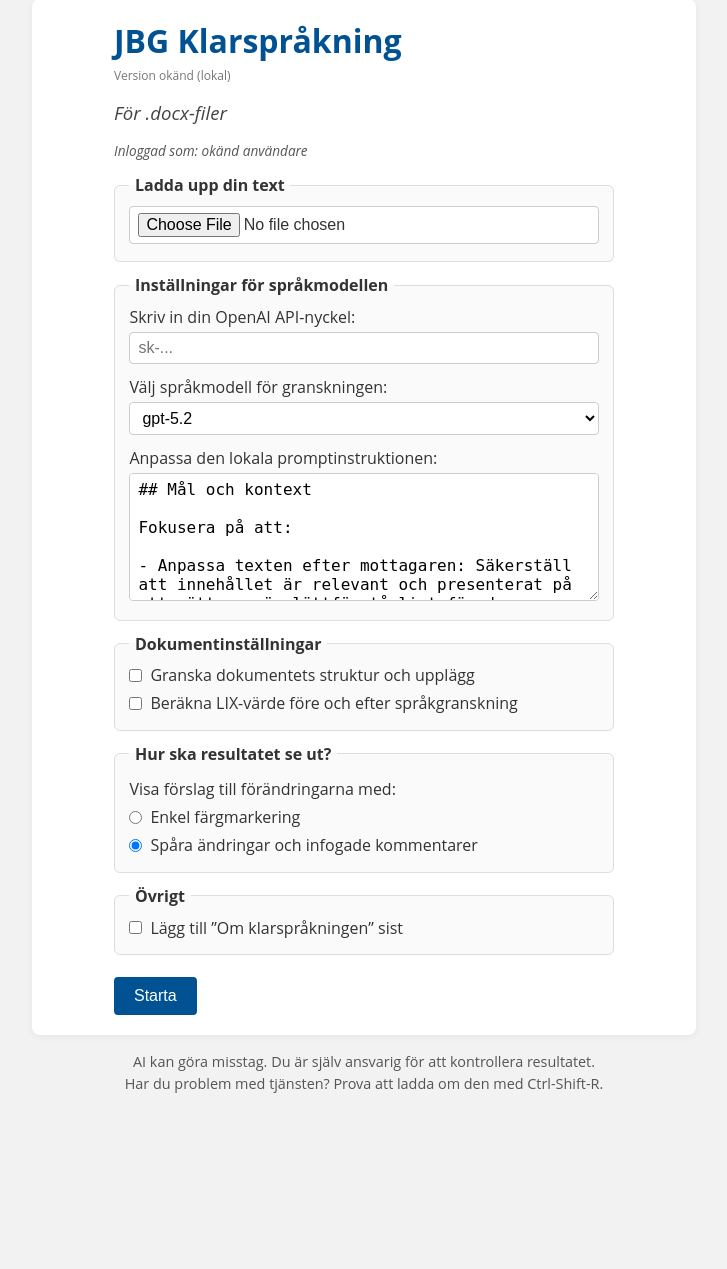
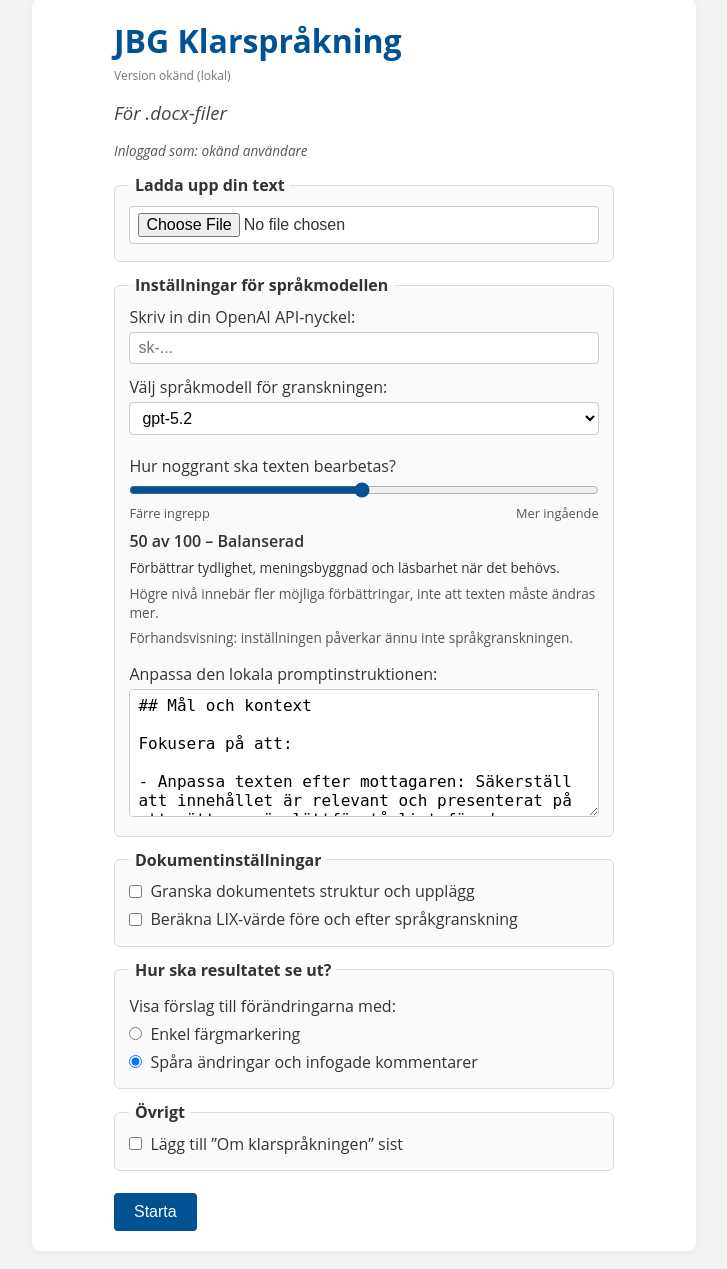
Before and after one commit to slimebob1975/JBGLangImprover, a FastAPI app: page / in a window 1280 px wide. Shown: the part 17-1286 px from the top of the page, without its empty margins (276-1003 px from the left). Before the commit the page ends 1110 px from the top, so only its background shows below. Run offline with FastAPI, Linux system fonts and the light colour scheme.

Commit message:
feat: add edit level slider to GUI

```diff
--- a/static/javascript/script.js
+++ b/static/javascript/script.js
@@ -45,8 +45,33 @@ fetch("/me")
   })
   .catch(err => console.warn("Kunde inte hämta användarinformation:", err));
 
+// GUI-prototyp. Nivån skickas inte till servern förrän API-kontraktet finns.
+function getEditLevelProfile(level) {
+    if (level <= 20) return ["Mycket varsam", "Åtgärdar bara tydliga och viktiga klarspråksproblem."];
+    if (level <= 40) return ["Varsam", "Åtgärdar tydliga problem och låter fungerande formuleringar vara."];
+    if (level <= 60) return ["Balanserad", "Förbättrar tydlighet, meningsbyggnad och läsbarhet när det behövs."];
+    if (level <= 80) return ["Noggrann", "Uppmärksammar även mindre språkliga brister och onödig komplexitet."];
+    return ["Mycket noggrann", "Granskar även subtila språkliga detaljer när ändringen ger tydlig nytta."];
+}
+
+function initEditLevel() {
+    const slider = document.getElementById("editLevel");
+    const display = document.getElementById("editLevelDisplay");
+    const description = document.getElementById("editLevelDescription");
+    if (!slider || !display || !description) return;
+    function update() {
+        const [name, text] = getEditLevelProfile(Number(slider.value));
+        display.textContent = `${slider.value} av 100 – ${name}`;
+        description.textContent = text;
+        slider.setAttribute("aria-valuetext", display.textContent);
+    }
+    slider.addEventListener("input", update);
+    update();
+}
+
 // Load saved API key from localStorage on page load
 document.addEventListener("DOMContentLoaded", () => {
+    initEditLevel();
     const savedKey = localStorage.getItem("openai_api_key");
     if (savedKey) {
       document.getElementById("apiKey").value = savedKey;
@@ -244,7 +269,7 @@ function updateStatus(message, className) {
 // klar eller har misslyckats. En ny körning kräver att sidan laddas om
 // (se tipset om Ctrl-Shift-R i sidfoten).
 function lockUI() {
-    const ids = ["documentFile", "apiKey", "model", "editablePrompt", "temperature", "includeMotivations", "globalReview", "includeAboutSection", "computeLix", "simpleMarking", "trackedChanges", "button"];
+    const ids = ["documentFile", "apiKey", "model", "editablePrompt", "editLevel", "temperature", "includeMotivations", "globalReview", "includeAboutSection", "computeLix", "simpleMarking", "trackedChanges", "button"];
     ids.forEach(id => {
         const el = document.getElementById(id);
         if (el) el.disabled = true;
--- a/static/styles/styles.css
+++ b/static/styles/styles.css
@@ -289,3 +289,33 @@ form button:disabled:hover {
     text-align: center;
     margin-top: 12px;
 }
+
+/* Bearbetningsnivå */
+.edit-level-control {
+    margin: 1rem 0;
+}
+.edit-level-control input[type="range"] {
+    width: 100%;
+    box-sizing: border-box;
+    margin: 0;
+    padding: 0;
+    accent-color: #005293;
+}
+.edit-level-scale {
+    display: flex;
+    justify-content: space-between;
+    font-size: 0.8rem;
+    color: #555;
+}
+#editLevelDisplay {
+    display: block;
+    font-weight: 600;
+    margin-top: 0.5rem;
+}
+.edit-level-control p {
+    font-size: 0.85rem;
+    margin: 0.4rem 0;
+}
+#editLevelHelp, #editLevelPreview {
+    color: #555;
+}
--- a/templates/index.html
+++ b/templates/index.html
@@ -41,6 +41,18 @@
                 <option value="gpt-5-mini">gpt-5-mini</option>
                 <option value="gpt-4o">gpt-4o</option>
             </select>
+
+            <!-- Bearbetningsniva: GUI-prototyp, kopplas till backend i senare patch. -->
+            <div class="edit-level-control">
+                <label for="editLevel">Hur noggrant ska texten bearbetas?</label>
+                <input type="range" id="editLevel" min="1" max="100" step="1" value="50"
+                       aria-describedby="editLevelDescription editLevelHelp editLevelPreview">
+                <div class="edit-level-scale" aria-hidden="true"><span>Färre ingrepp</span><span>Mer ingående</span></div>
+                <output id="editLevelDisplay" for="editLevel">50 av 100 – Balanserad</output>
+                <p id="editLevelDescription">Förbättrar tydlighet, meningsbyggnad och läsbarhet när det behövs.</p>
+                <p id="editLevelHelp">Högre nivå innebär fler möjliga förbättringar, inte att texten måste ändras mer.</p>
+                <p id="editLevelPreview">Förhandsvisning: inställningen påverkar ännu inte språkgranskningen.</p>
+            </div>
 
             <label for="editablePrompt" title="Instruktionen styr förslagen inom enskilda stycken, tabellceller, textrutor, fotnoter, sidhuvuden och sidfötter. Den påverkar inte granskningen av dokumentet som helhet. Ändra standardtexten om du vill ge särskilda instruktioner.">Anpassa den lokala promptinstruktionen:</label>
             <textarea id="editablePrompt" name="editablePrompt" rows="6" placeholder="Laddar policy..." required></textarea>
```
Also changed, not shown: tests/test_gui_defaults.py (+11 -0 lines).
